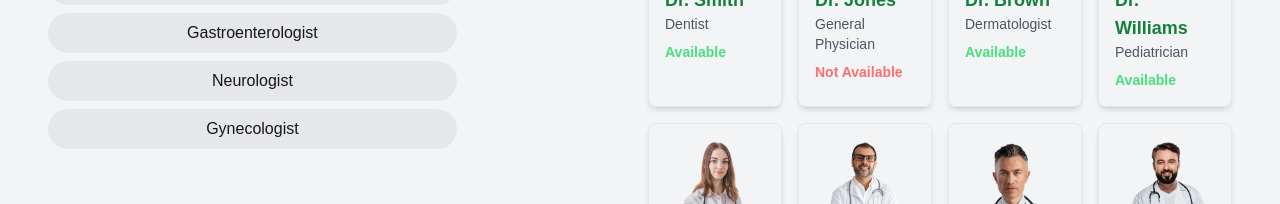
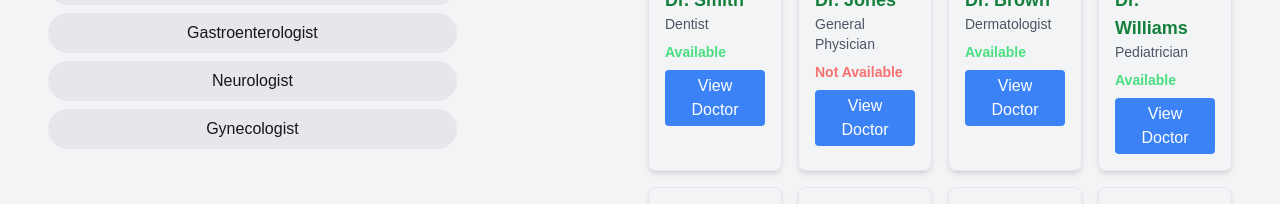
Before and after one commit to Emmanuel10701/Healthcare-, a Next.js app: page /alldoctors in a window 1280 px wide. Shown: the part 403-607 px from the top of the page. Built offline with nearby package versions, Linux system fonts and the light colour scheme; no server answers.

Commit message:
Added 'View Doctor' link and removed hover effects in DoctorsPage

```diff
--- a/app/alldoctors/page.jsx
+++ b/app/alldoctors/page.jsx
@@ -72,8 +72,7 @@ const DoctorsPage = () => {
           {filteredDoctors.map(doctor => (
             <div
               key={doctor.id}
-              className="border hover:bg-blue-400 cursor-pointer rounded-lg overflow-hidden shadow-md transition duration-200 hover:outline-1 hover:shadow-lg"
-              onClick={() => handleDoctorClick(doctor.id)}
+              className="border rounded-lg overflow-hidden shadow-md transition duration-200"
             >
               <Image
                 src={doctor.image}
@@ -90,6 +89,12 @@ const DoctorsPage = () => {
                 <p className={`mt-2 text-sm font-bold ${doctor.available ? 'text-green-400' : 'text-red-400'}`}>
                   {doctor.available ? 'Available' : 'Not Available'}
                 </p>
+                <button
+                  onClick={() => handleDoctorClick(doctor.id)}
+                  className="mt-2 bg-blue-500 text-white py-1 px-2 rounded"
+                >
+                  View Doctor
+                </button>
               </div>
             </div>
           ))}
```
